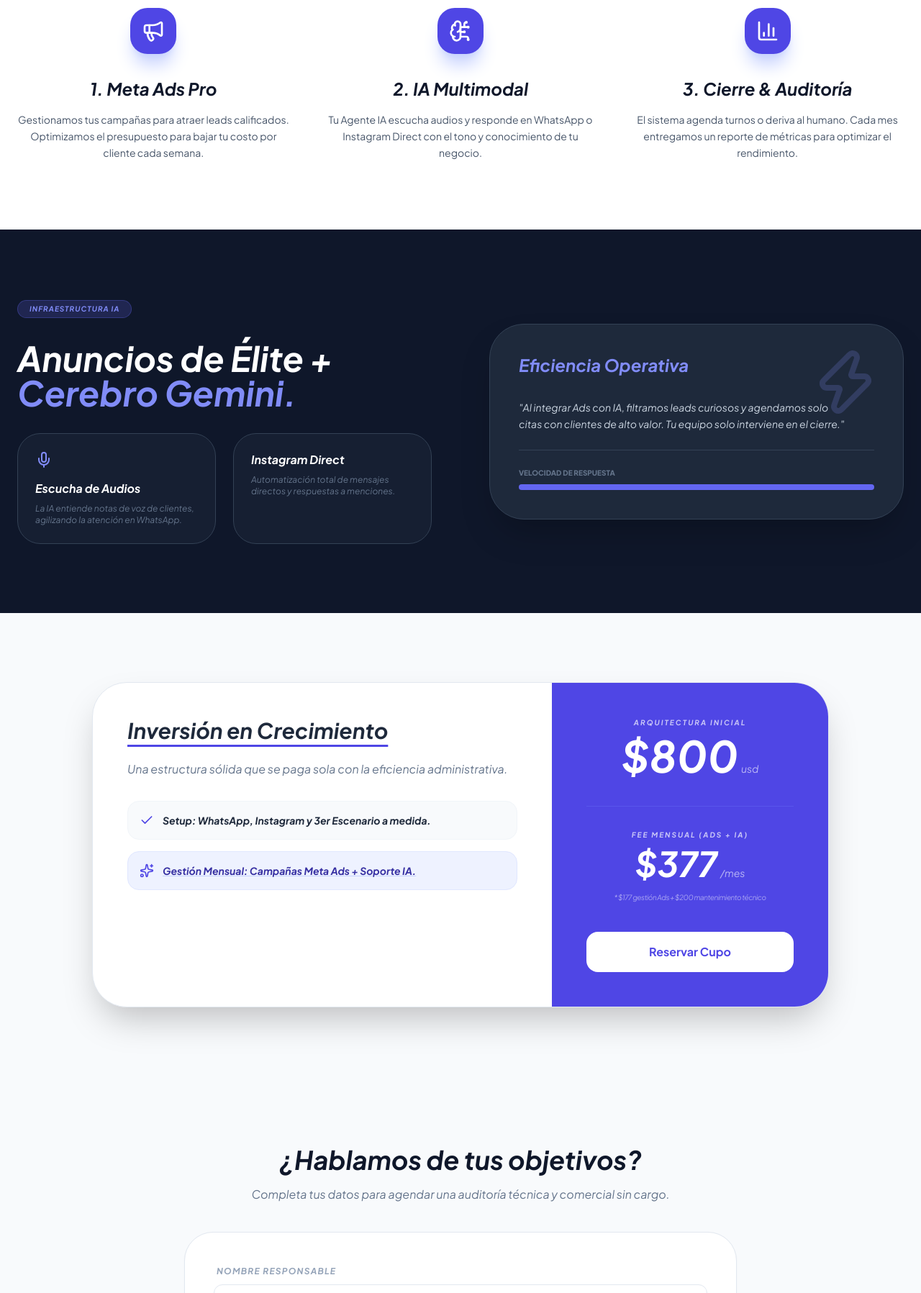
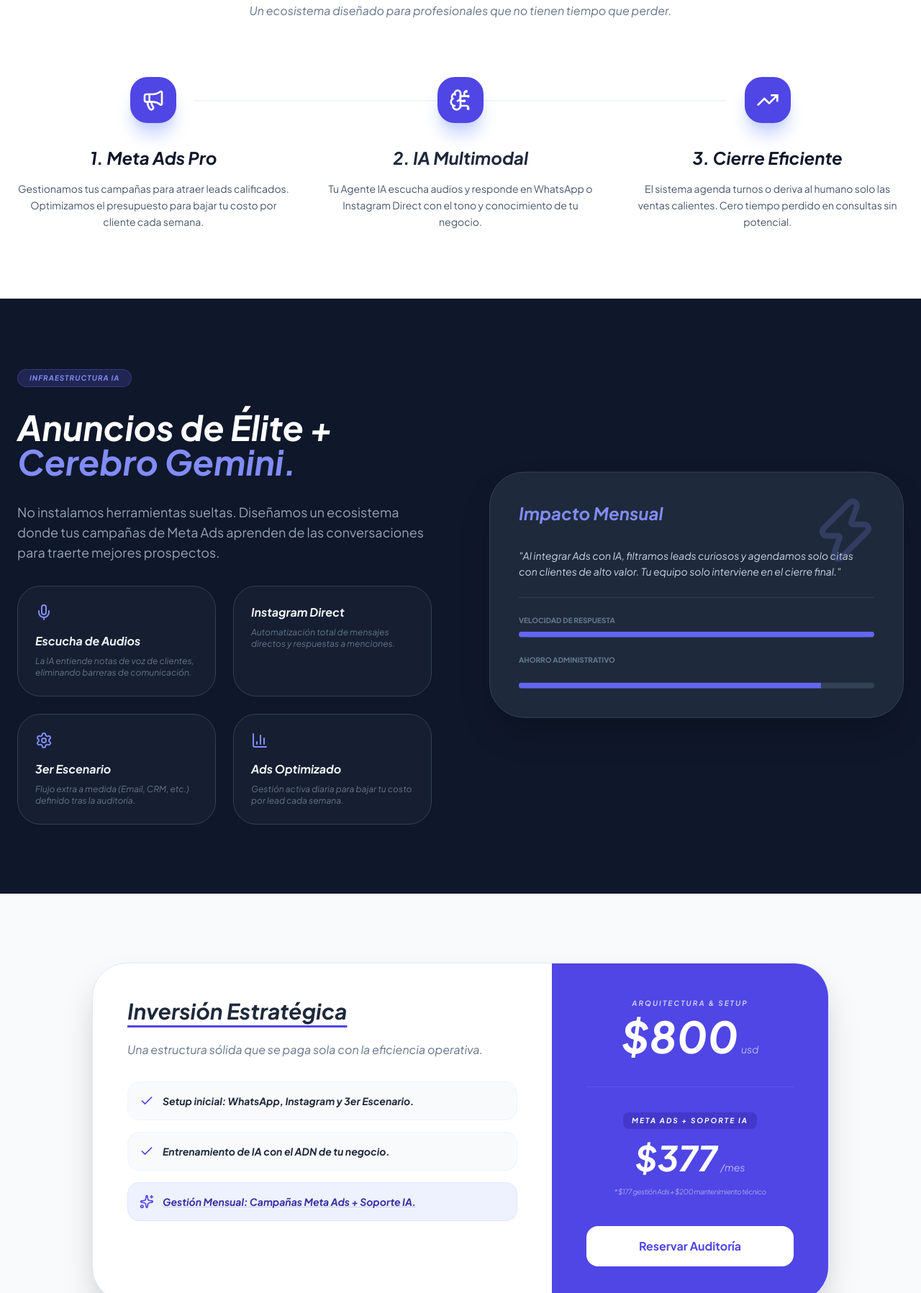
Before and after one commit to monetizarcuentas-max/aima-agency, a plain HTML site: page index.html in a window 1280 px wide. Shown: the part 1003-2800 px from the top of the page at 72% size. Drawn offline with nearby package versions, Linux system fonts and the light colour scheme.

Commit message:
Update index.html

```diff
--- a/index.html
+++ b/index.html
@@ -17,9 +17,16 @@
             opacity: 0.15;
         }
         .glass {
-            background: rgba(255, 255, 255, 0.8);
+            background: rgba(255, 255, 255, 0.85);
             backdrop-filter: blur(12px);
             -webkit-backdrop-filter: blur(12px);
+        }
+        .animate-float {
+            animation: float 6s ease-in-out infinite;
+        }
+        @keyframes float {
+            0%, 100% { transform: translateY(0px); }
+            50% { transform: translateY(-10px); }
         }
     </style>
 </head>
@@ -32,7 +39,7 @@
                 <div class="bg-indigo-600 p-1.5 rounded-lg text-white">
                     <i data-lucide="brain-circuit" class="w-6 h-6"></i>
                 </div>
-                <span class="font-bold text-xl tracking-tight text-slate-800 italic">Agencia IA</span>
+                <span class="font-bold text-xl tracking-tight text-slate-800 italic text-shadow-sm">Agencia IA</span>
             </div>
             <div class="hidden md:flex gap-8 text-sm font-semibold text-slate-600 uppercase tracking-wider">
                 <a href="#proceso" class="hover:text-indigo-600 transition-colors">Nuestro Método</a>
@@ -53,8 +60,8 @@
                 <i data-lucide="target" class="w-4 h-4"></i> Tracción & Conversión: Solución 360°
             </div>
             <h1 class="text-5xl md:text-8xl font-black text-slate-900 mb-8 leading-[1.05]">
-                Tráfico con <span class="text-indigo-600">Meta Ads</span>, <br>
-                cierres con <span class="text-indigo-600 italic underline decoration-indigo-200 decoration-8 underline-offset-4">IA.</span>
+                Atraemos con <span class="text-indigo-600">Meta Ads</span>, <br>
+                cerramos con <span class="text-indigo-600 italic underline decoration-indigo-200 decoration-8 underline-offset-4">IA.</span>
             </h1>
             <p class="text-xl md:text-2xl text-slate-600 mb-12 max-w-4xl mx-auto leading-relaxed">
                 Diseñamos campañas de alto impacto en <strong>Facebook e Instagram</strong> conectadas a un <strong>Cerebro Digital</strong> que atiende WhatsApp e Instagram Direct con criterio humano.
@@ -67,35 +74,44 @@
         </div>
     </section>
 
-    <!-- Proceso Estratégico -->
+    <!-- El Proceso de 3 Pasos -->
     <section id="proceso" class="py-24 px-6 bg-white">
         <div class="max-w-7xl mx-auto">
             <div class="text-center mb-20">
                 <h2 class="text-4xl font-bold mb-4 italic underline decoration-indigo-500 underline-offset-8">Ventas en Piloto Automático</h2>
                 <p class="text-slate-500 italic">Un ecosistema diseñado para profesionales que no tienen tiempo que perder.</p>
             </div>
+
             <div class="grid md:grid-cols-3 gap-12 relative">
-                <div class="text-center group">
+                <!-- Paso 1 -->
+                <div class="relative z-10 text-center group">
                     <div class="bg-indigo-600 w-16 h-16 rounded-[1.5rem] flex items-center justify-center mx-auto mb-8 shadow-xl shadow-indigo-200 text-white transition-transform group-hover:-translate-y-2">
                         <i data-lucide="megaphone" class="w-8 h-8"></i>
                     </div>
                     <h3 class="text-2xl font-bold mb-4 italic">1. Meta Ads Pro</h3>
                     <p class="text-slate-600 text-sm leading-relaxed">Gestionamos tus campañas para atraer leads calificados. Optimizamos el presupuesto para bajar tu costo por cliente cada semana.</p>
                 </div>
-                <div class="text-center group">
+
+                <!-- Paso 2 -->
+                <div class="relative z-10 text-center group text-slate-800">
                     <div class="bg-indigo-600 w-16 h-16 rounded-[1.5rem] flex items-center justify-center mx-auto mb-8 shadow-xl shadow-indigo-200 text-white transition-transform group-hover:-translate-y-2">
                         <i data-lucide="brain-circuit" class="w-8 h-8"></i>
                     </div>
                     <h3 class="text-2xl font-bold mb-4 italic">2. IA Multimodal</h3>
                     <p class="text-slate-600 text-sm leading-relaxed">Tu Agente IA escucha audios y responde en WhatsApp o Instagram Direct con el tono y conocimiento de tu negocio.</p>
                 </div>
-                <div class="text-center group">
+
+                <!-- Paso 3 -->
+                <div class="relative z-10 text-center group">
                     <div class="bg-indigo-600 w-16 h-16 rounded-[1.5rem] flex items-center justify-center mx-auto mb-8 shadow-xl shadow-indigo-200 text-white transition-transform group-hover:-translate-y-2">
-                        <i data-lucide="bar-chart-3" class="w-8 h-8"></i>
+                        <i data-lucide="trending-up" class="w-8 h-8"></i>
                     </div>
-                    <h3 class="text-2xl font-bold mb-4 italic">3. Cierre & Auditoría</h3>
-                    <p class="text-slate-600 text-sm leading-relaxed">El sistema agenda turnos o deriva al humano. Cada mes entregamos un reporte de métricas para optimizar el rendimiento.</p>
+                    <h3 class="text-2xl font-bold mb-4 italic">3. Cierre Eficiente</h3>
+                    <p class="text-slate-600 text-sm leading-relaxed">El sistema agenda turnos o deriva al humano solo las ventas calientes. Cero tiempo perdido en consultas sin potencial.</p>
                 </div>
+
+                <!-- Línea conectora -->
+                <div class="hidden md:block absolute top-8 left-[20%] right-[20%] h-0.5 bg-slate-100 -z-0"></div>
             </div>
         </div>
     </section>
@@ -105,29 +121,44 @@
         <div class="max-w-7xl mx-auto grid md:grid-cols-2 gap-20 items-center">
             <div class="space-y-8">
                 <div class="inline-block bg-indigo-500/20 text-indigo-400 px-4 py-1 rounded-full text-[10px] font-black uppercase tracking-widest border border-indigo-500/30 italic">Infraestructura IA</div>
-                <h2 class="text-4xl md:text-5xl font-bold italic leading-tight italic">Anuncios de Élite + <br><span class="text-indigo-400">Cerebro Gemini.</span></h2>
+                <h2 class="text-4xl md:text-5xl font-bold italic leading-tight">Anuncios de Élite + <br><span class="text-indigo-400">Cerebro Gemini.</span></h2>
+                <p class="text-slate-400 text-lg">No instalamos herramientas sueltas. Diseñamos un ecosistema donde tus campañas de Meta Ads aprenden de las conversaciones para traerte mejores prospectos.</p>
+
                 <div class="grid sm:grid-cols-2 gap-6">
-                    <div class="bg-slate-800/50 p-6 rounded-[2rem] border border-slate-700">
+                    <div class="bg-slate-800/50 p-6 rounded-[2rem] border border-slate-700 hover:border-indigo-500/50 transition-colors">
                         <i data-lucide="mic" class="text-indigo-400 w-6 h-6 mb-4"></i>
-                        <h4 class="font-bold mb-2 italic">Escucha de Audios</h4>
-                        <p class="text-xs text-slate-500 italic">La IA entiende notas de voz de clientes, agilizando la atención en WhatsApp.</p>
+                        <h4 class="font-bold mb-2 italic text-slate-100">Escucha de Audios</h4>
+                        <p class="text-xs text-slate-500 italic">La IA entiende notas de voz de clientes, eliminando barreras de comunicación.</p>
                     </div>
-                    <div class="bg-slate-800/50 p-6 rounded-[2rem] border border-slate-700">
+                    <div class="bg-slate-800/50 p-6 rounded-[2rem] border border-slate-700 hover:border-indigo-500/50 transition-colors text-slate-100">
                         <i data-lucide="instagram" class="text-indigo-400 w-6 h-6 mb-4"></i>
                         <h4 class="font-bold mb-2 italic">Instagram Direct</h4>
                         <p class="text-xs text-slate-500 italic">Automatización total de mensajes directos y respuestas a menciones.</p>
                     </div>
+                    <div class="bg-slate-800/50 p-6 rounded-[2rem] border border-slate-700 hover:border-indigo-500/50 transition-colors text-slate-100">
+                        <i data-lucide="settings" class="text-indigo-400 w-6 h-6 mb-4"></i>
+                        <h4 class="font-bold mb-2 italic">3er Escenario</h4>
+                        <p class="text-xs text-slate-500 italic">Flujo extra a medida (Email, CRM, etc.) definido tras la auditoría.</p>
+                    </div>
+                    <div class="bg-slate-800/50 p-6 rounded-[2rem] border border-slate-700 hover:border-indigo-500/50 transition-colors text-slate-100">
+                        <i data-lucide="bar-chart-3" class="text-indigo-400 w-6 h-6 mb-4"></i>
+                        <h4 class="font-bold mb-2 italic">Ads Optimizado</h4>
+                        <p class="text-xs text-slate-500 italic">Gestión activa diaria para bajar tu costo por lead cada semana.</p>
+                    </div>
                 </div>
             </div>
-            <div class="bg-slate-800 p-10 rounded-[3rem] border border-slate-700 shadow-2xl relative">
+
+            <div class="bg-slate-800 p-10 rounded-[3rem] border border-slate-700 shadow-2xl relative animate-float">
                 <div class="absolute top-0 right-0 p-8 opacity-20"><i data-lucide="zap" class="w-24 h-24 text-indigo-400"></i></div>
-                <h3 class="text-2xl font-bold mb-8 italic text-indigo-400">Eficiencia Operativa</h3>
+                <h3 class="text-2xl font-bold mb-8 italic text-indigo-400">Impacto Mensual</h3>
                 <div class="space-y-6">
-                    <p class="text-sm italic text-slate-300 leading-relaxed text-balance">"Al integrar Ads con IA, filtramos leads curiosos y agendamos solo citas con clientes de alto valor. Tu equipo solo interviene en el cierre."</p>
+                    <p class="text-sm italic text-slate-300 leading-relaxed text-balance">"Al integrar Ads con IA, filtramos leads curiosos y agendamos solo citas con clientes de alto valor. Tu equipo solo interviene en el cierre final."</p>
                     <div class="pt-6 border-t border-slate-700">
                         <div class="flex justify-between text-[10px] font-black uppercase text-slate-500 mb-2">Velocidad de Respuesta</div>
                         <div class="h-2 bg-slate-700 rounded-full overflow-hidden"><div class="w-full h-full bg-indigo-500"></div></div>
                     </div>
+                    <div class="flex justify-between text-[10px] font-black uppercase text-slate-500 mb-2">Ahorro Administrativo</div>
+                    <div class="h-2 bg-slate-700 rounded-full overflow-hidden"><div class="w-[85%] h-full bg-indigo-500"></div></div>
                 </div>
             </div>
         </div>
@@ -137,12 +168,16 @@
     <section id="inversion" class="py-24 px-6">
         <div class="max-w-5xl mx-auto bg-white border border-slate-200 rounded-[3rem] shadow-2xl flex flex-col md:flex-row overflow-hidden text-slate-800">
             <div class="flex-1 p-12">
-                <h2 class="text-3xl font-bold mb-6 italic underline decoration-indigo-600 underline-offset-8">Inversión en Crecimiento</h2>
-                <p class="text-slate-500 mb-8 italic">Una estructura sólida que se paga sola con la eficiencia administrativa.</p>
+                <h2 class="text-3xl font-bold mb-6 italic underline decoration-indigo-600 underline-offset-8">Inversión Estratégica</h2>
+                <p class="text-slate-500 mb-8 italic">Una estructura sólida que se paga sola con la eficiencia operativa.</p>
                 <ul class="space-y-4">
                     <li class="flex items-center gap-3 p-4 bg-slate-50 rounded-2xl hover:shadow-sm transition-all border border-slate-100">
                         <i data-lucide="check" class="text-indigo-600 w-5 h-5"></i>
-                        <span class="text-sm font-bold italic">Setup: WhatsApp, Instagram y 3er Escenario a medida.</span>
+                        <span class="text-sm font-bold italic">Setup inicial: WhatsApp, Instagram y 3er Escenario.</span>
+                    </li>
+                    <li class="flex items-center gap-3 p-4 bg-slate-50 rounded-2xl hover:shadow-sm transition-all border border-slate-100">
+                        <i data-lucide="check" class="text-indigo-600 w-5 h-5"></i>
+                        <span class="text-sm font-bold italic">Entrenamiento de IA con el ADN de tu negocio.</span>
                     </li>
                     <li class="flex items-center gap-3 p-4 bg-indigo-50 rounded-2xl border border-indigo-100">
                         <i data-lucide="sparkles" class="text-indigo-600 w-5 h-5"></i>
@@ -152,16 +187,18 @@
             </div>
             <div class="bg-indigo-600 p-12 text-white text-center md:w-96 flex flex-col justify-center">
                 <div class="mb-10">
-                    <p class="text-[10px] font-black uppercase tracking-[0.2em] opacity-70 mb-2 italic">Arquitectura Inicial</p>
+                    <p class="text-[10px] font-black uppercase tracking-[0.2em] opacity-70 mb-2 italic">Arquitectura & Setup</p>
                     <div class="text-6xl font-black italic">$800<span class="text-sm opacity-60 ml-1 italic font-normal">usd</span></div>
                 </div>
                 <div class="pt-8 border-t border-indigo-500/50">
-                    <p class="text-[10px] font-black uppercase tracking-[0.2em] opacity-70 mb-2 italic">Fee Mensual (Ads + IA)</p>
+                    <div class="bg-indigo-700 py-1 px-3 rounded-lg mb-4 inline-block mx-auto">
+                        <p class="text-[10px] font-black uppercase tracking-[0.2em] italic">Meta Ads + Soporte IA</p>
+                    </div>
                     <div class="text-5xl font-black italic">$377<span class="text-sm opacity-60 ml-1 italic font-normal">/mes</span></div>
                     <p class="text-[10px] mt-4 italic opacity-50 tracking-tighter">* $177 gestión Ads + $200 mantenimiento técnico</p>
                 </div>
                 <a href="#contacto" class="mt-10 block bg-white text-indigo-600 px-6 py-4 rounded-2xl font-bold hover:shadow-2xl transition-all shadow-indigo-900/20 text-center active:scale-95">
-                    Reservar Cupo
+                    Reservar Auditoría
                 </a>
             </div>
         </div>
@@ -186,6 +223,7 @@
                             <option value="Argentina">Argentina</option>
                             <option value="Chile">Chile</option>
                             <option value="Uruguay">Uruguay</option>
+                            <option value="Paraguay">Paraguay</option>
                             <option value="México">México</option>
                             <option value="España">España</option>
                             <option value="Colombia">Colombia</option>
@@ -196,16 +234,20 @@
                     <div class="space-y-2">
                         <label class="text-xs font-black uppercase text-slate-400 ml-1 italic tracking-widest">WhatsApp Corporativo</label>
                         <div class="flex gap-2">
-                            <input type="text" name="codigo_area" class="w-24 px-3 py-4 rounded-xl border border-slate-200 text-center font-bold" placeholder="Cód." required>
-                            <input type="text" name="telefono" class="flex-grow px-5 py-4 rounded-xl border border-slate-200" placeholder="Número" required>
+                            <input type="text" name="codigo_area" class="w-24 px-3 py-4 rounded-xl border border-slate-200 text-center font-bold" placeholder="Cód." title="Código de área sin 0" required>
+                            <input type="text" name="telefono" class="flex-grow px-5 py-4 rounded-xl border border-slate-200" placeholder="Número" title="Número sin 15" required>
                         </div>
                         <p class="text-[10px] text-slate-400 italic font-medium">* Sin "0" en el código de área y sin "15" en el número.</p>
                     </div>
                 </div>
 
                 <div class="space-y-2">
-                    <label class="text-xs font-black uppercase text-slate-400 ml-1 italic tracking-widest">Rubro o Empresa</label>
-                    <input type="text" name="empresa" class="w-full px-5 py-4 rounded-xl border border-slate-200 focus:ring-2 focus:ring-indigo-600 outline-none" placeholder="Clínica, Agencia, Consultora..." required>
+                    <label class="text-xs font-black uppercase text-slate-400 ml-1 italic tracking-widest text-indigo-600">El servicio que necesito es:</label>
+                    <select name="servicio" class="w-full px-5 py-4 rounded-xl border-2 border-indigo-100 focus:border-indigo-500 focus:ring-2 focus:ring-indigo-500 outline-none bg-white appearance-none transition-all cursor-pointer font-medium">
+                        <option value="anuncios_agente">Anuncios para recibir mensajes que los responda un Agente</option>
+                        <option value="asistencia_whatsapp">Agente de asistencia al cliente por whatsapp</option>
+                        <option value="anuncio_meta">Anuncio con Meta Ads</option>
+                    </select>
                 </div>
 
                 <button type="submit" id="submitBtn" class="w-full bg-slate-900 text-white py-5 rounded-xl font-bold text-lg hover:bg-indigo-600 transition-all flex items-center justify-center gap-2 group active:scale-95 shadow-xl shadow-slate-200">
@@ -217,7 +259,7 @@
             <div id="successMsg" class="hidden mt-6 p-10 bg-white rounded-[2.5rem] border border-indigo-100 text-center text-slate-800 shadow-xl shadow-indigo-100">
                 <i data-lucide="zap" class="w-16 h-16 text-indigo-600 mx-auto mb-4 animate-pulse"></i>
                 <h3 class="text-2xl font-bold italic">¡Solicitud Enviada!</h3>
-                <p class="text-slate-600 mt-2 italic">Un Agente IA analizará tu rubro y te contactará en breve.</p>
+                <p class="text-slate-600 mt-2 italic text-balance">Un Agente IA analizará tu solicitud y te contactará en breve para mostrarte el potencial de tu negocio.</p>
             </div>
         </div>
     </section>
@@ -230,17 +272,21 @@
                 <span class="font-bold text-xl tracking-tighter italic text-slate-800">Agencia IA</span>
             </div>
             <p class="text-slate-400 text-sm italic font-medium">Liderando la automatización de procesos B2B con IA Multimodal.</p>
+            <div class="flex gap-4">
+                <i data-lucide="globe" class="w-5 h-5 text-slate-300"></i>
+            </div>
         </div>
     </footer>
 
     <!-- Script para Iconos e Interacción -->
     <script>
+        // Inicializar iconos
         lucide.createIcons();
 
         // ==========================================
         // CONFIGURACIÓN DEL WEBHOOK (PEGA TU URL AQUÍ)
         // ==========================================
-        const webhookURL = "https://hook.us2.make.com/6n4b7vu9zfcgi2usbs4sqmav7w501acq";
+        const webhookURL = "TU_URL_DE_WEBHOOK_AQUÍ";
 
         document.getElementById('leadForm').addEventListener('submit', async function(e) {
             e.preventDefault();
@@ -272,8 +318,8 @@
                     btnText.innerText = "Solicitar Auditoría de Ventas";
                 }
             } catch (error) {
-                console.error("Error:", error);
-                // Si aún no pegaste tu URL, mostramos éxito para fines de testing visual
+                console.error("Error técnico:", error);
+                // Si aún no pegaste tu URL, mostramos éxito por fines de testing visual
                 this.classList.add('hidden');
                 document.getElementById('successMsg').classList.remove('hidden');
             }
```
